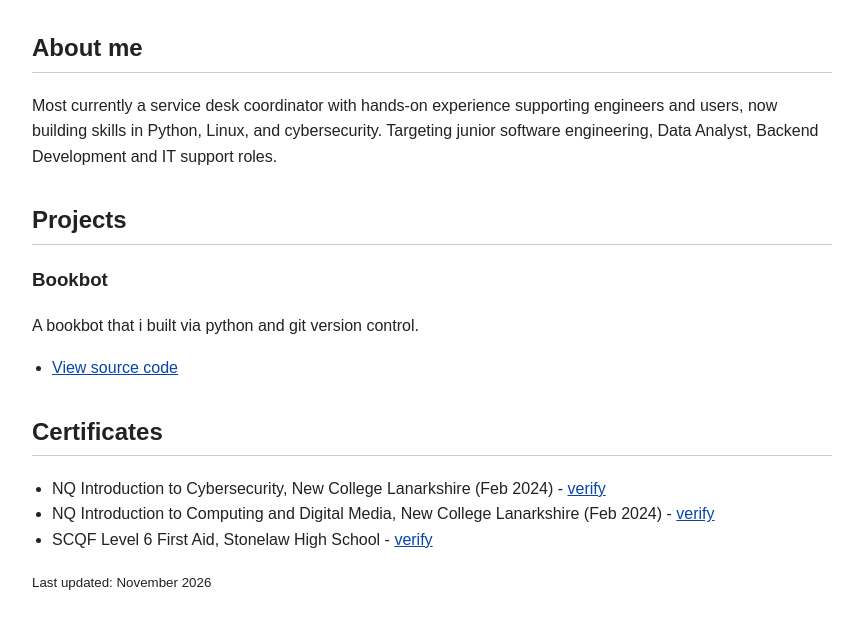
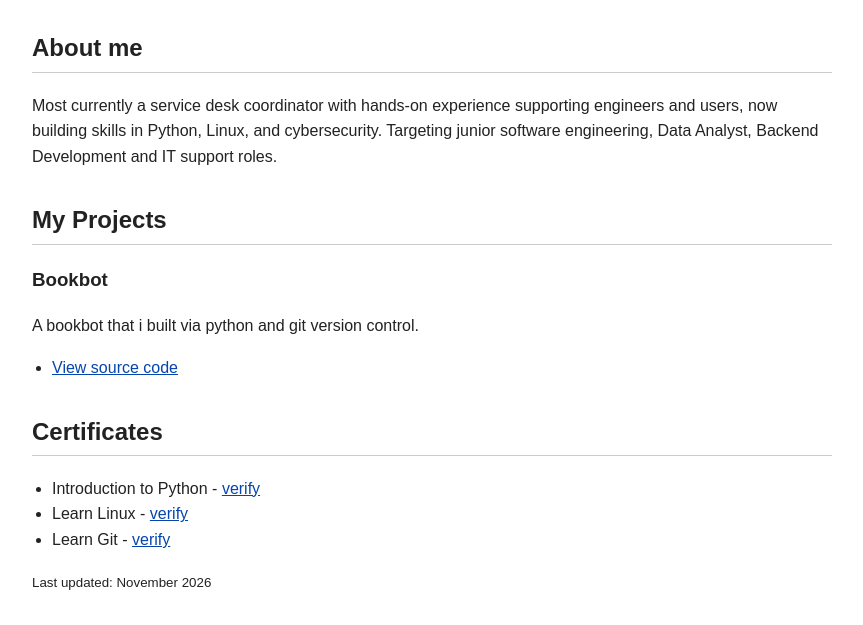
Before and after one commit to re-vik-sys/scott-lakkinen, a plain HTML site: page index.html in a window 1280 px wide. Shown: the part 177-802 px from the top of the page, without its empty margins (208-1071 px from the left). Drawn offline with Linux system fonts and the light colour scheme.

Commit message:
Refined Certificates and added first img link

```diff
--- a/index.html
+++ b/index.html
@@ -40,7 +40,7 @@
   </section>
 
   <section>
-    <h2>Projects</h2>
+    <h2>My Projects</h2>
     <h3>Bookbot</h3>
     <p>A bookbot that i built via python and git version control.</p>
     <ul>
@@ -51,9 +51,9 @@
   <section>
     <h2>Certificates</h2>
     <ul>
-      <li>NQ Introduction to Cybersecurity, New College Lanarkshire (Feb 2024) - <a href="#">verify</a></li>
-      <li>NQ Introduction to Computing and Digital Media, New College Lanarkshire (Feb 2024) - <a href="#">verify</a></li>
-      <li>SCQF Level 6 First Aid, Stonelaw High School - <a href="#">verify</a></li>
+      <li>Introduction to Python - <a href="bootdev_certificate_Intro_to_python.png">verify</a></li>
+      <li>Learn Linux - <a href="#">verify</a></li>
+      <li>Learn Git - <a href="#">verify</a></li>
     </ul>
   </section>
 
```
